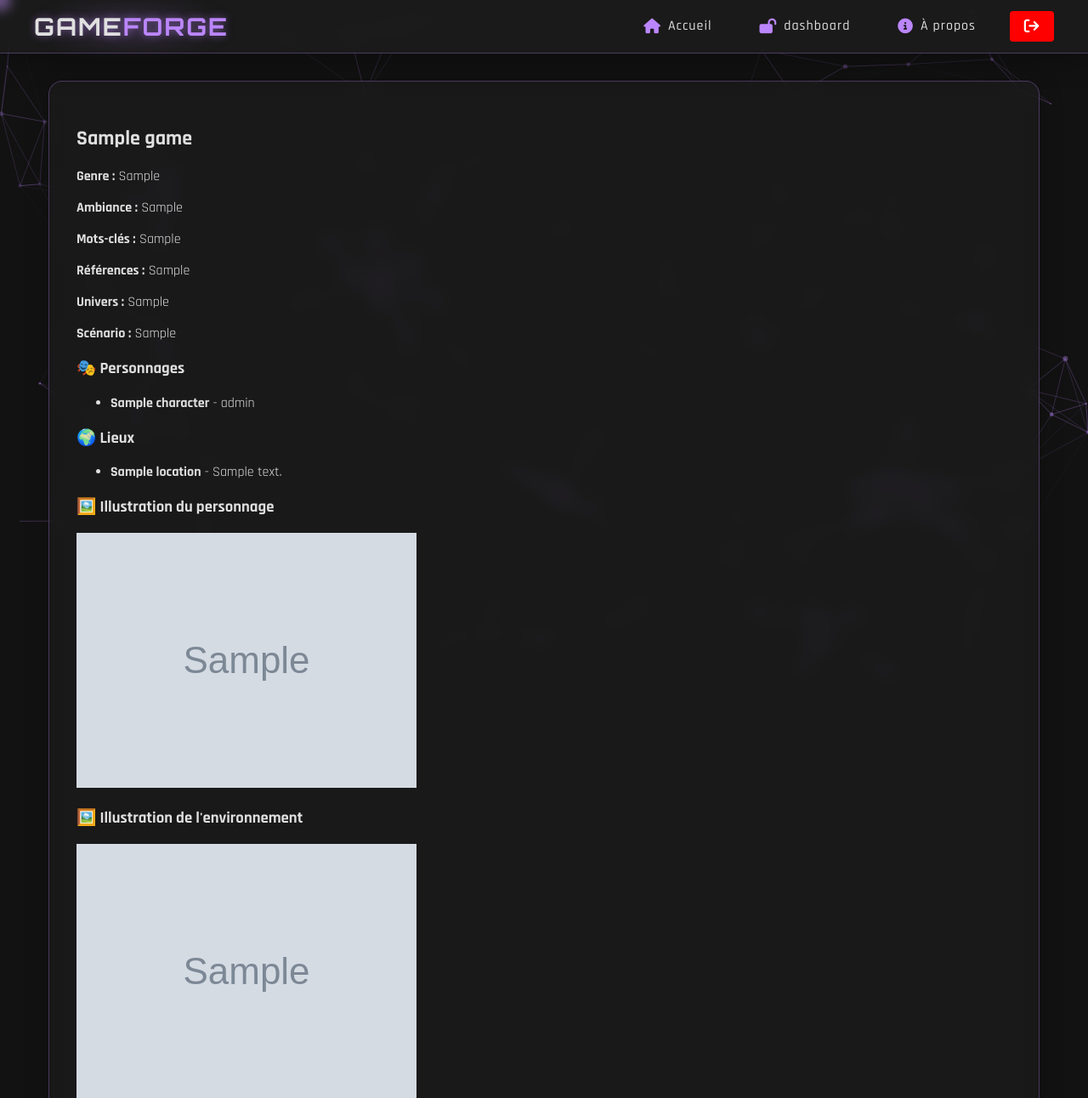
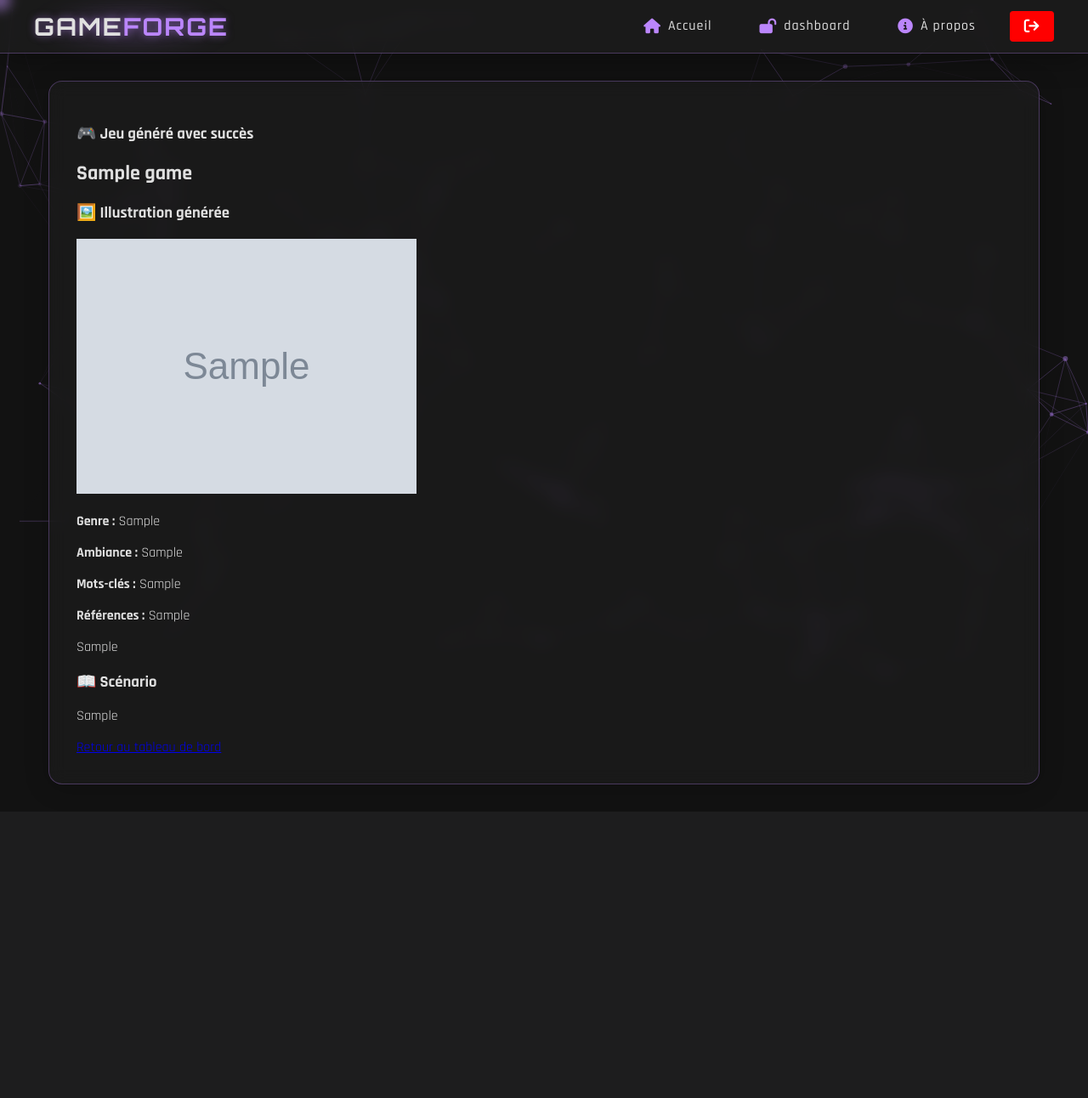
Before and after one commit to Anas7823/Generateur_de_Jeux_par_IA_DJANGO, a Django app: page /1/ in a window 1280 px wide. Shown: the top 1292 px of the page at 85% size. After the commit the page ends 955 px from the top, so only its background shows below. Run offline with Django 5.2, Linux system fonts and the light colour scheme; a user stored in the database is signed in; tables that the repository leaves empty hold one stand-in row (values such as "Sample post"); grey boxes marked "Sample" are stand-in pictures; some libraries are stand-ins or nearby versions.

Commit message:
image en haut de page + readme

```diff
--- a/templates/games/game_details.html
+++ b/templates/games/game_details.html
@@ -1,35 +1,36 @@
+<!-- templates/games/generation_success.html -->
 {% extends "base.html" %}
-{% block title %}Détails du jeu{% endblock %}
+{% block title %}Résultat de la génération{% endblock %}
 {% block content %}
+
+<h3>🎮 Jeu généré avec succès</h3>
+
 <h2>{{ game.title }}</h2>
-<p><strong>Genre :</strong> {{ game.genre }}</p>
-<p><strong>Ambiance :</strong> {{ game.ambiance }}</p>
-<p><strong>Mots-clés :</strong> {{ game.keywords }}</p>
-<p><strong>Références :</strong> {{ game.references }}</p>
-<p><strong>Univers :</strong> {{ game.universe }}</p>
-<p><strong>Scénario :</strong> {{ game.story }}</p>
 
-<h3>🎭 Personnages</h3>
-<ul>
-    {% for character in game.characters.all %}
-        <li><strong>{{ character.name }}</strong> - {{ character.role }}</li>
-    {% endfor %}
-</ul>
 
-<h3>🌍 Lieux</h3>
-<ul>
-    {% for location in game.locations.all %}
-        <li><strong>{{ location.name }}</strong> - {{ location.description }}</li>
-    {% endfor %}
-</ul>
-
-{% if game.image_character %}
-    <h3>🖼️ Illustration du personnage</h3>
-    <img src="{{ game.image_character.url }}" alt="Personnage">
+{% if game.image_environment %}
+    <div class="game-illustration">
+        <h3>🖼️ Illustration générée</h3>
+        <img src="{{ game.image_environment.url }}" alt="Image générée">
+    </div>
 {% endif %}
 
-{% if game.image_environment %}
-    <h3>🖼️ Illustration de l'environnement</h3>
-    <img src="{{ game.image_environment.url }}" alt="Environnement">
-{% endif %}
+<div class="game-details">
+    <p><strong>Genre :</strong> {{ game.genre }}</p>
+    <p><strong>Ambiance :</strong> {{ game.ambiance }}</p>
+    <p><strong>Mots-clés :</strong> {{ game.keywords }}</p>
+    <p><strong>Références :</strong> {{ game.references }}</p>
+</div>
+
+<div class="game-content">
+    {{ game.universe|safe|linebreaks }}
+</div>
+
+<div class="game-scenario">
+    <h3>📖 Scénario</h3>
+    {{ game.story|safe|linebreaks }}
+</div>
+
+
+<a href="{% url 'dashboard' %}" class="button">Retour au tableau de bord</a>
 {% endblock %}
```
Also changed, not shown: templates/games/generation_success.html (+12 -7 lines), readme.md.
